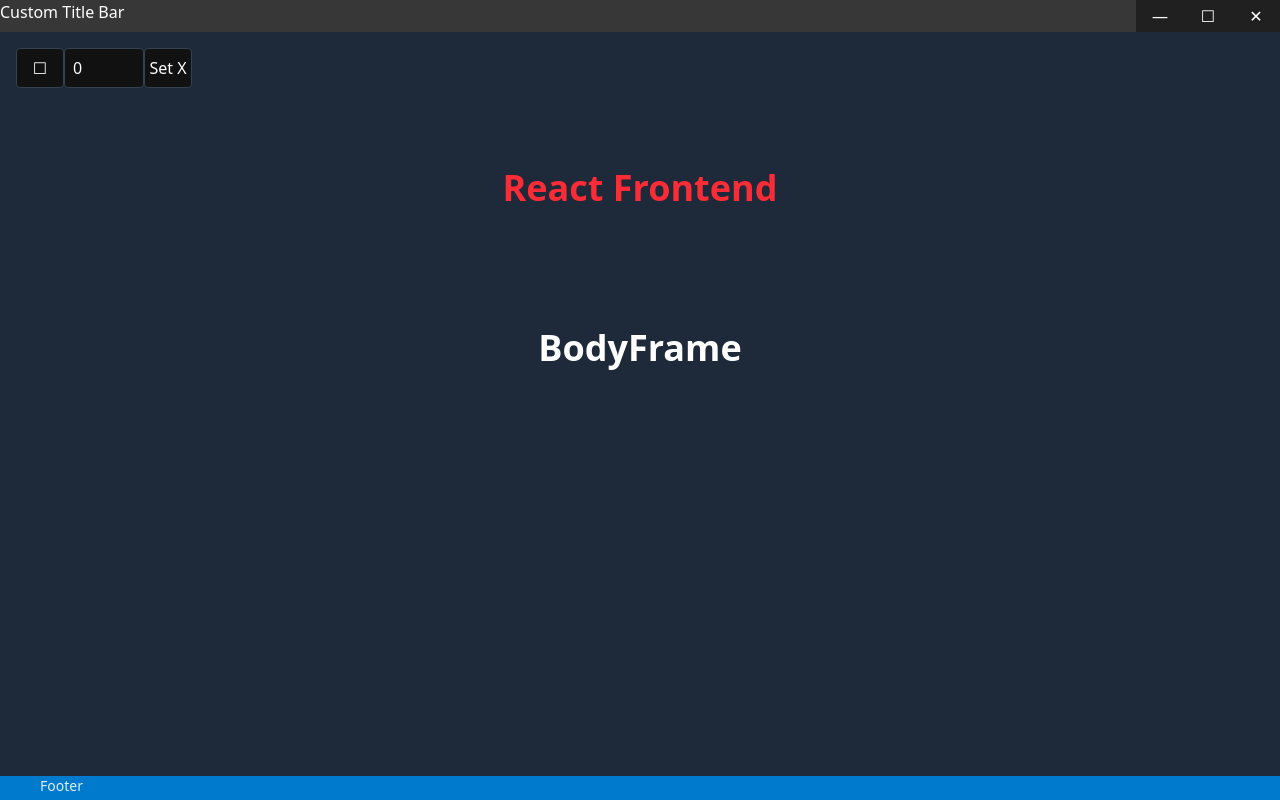
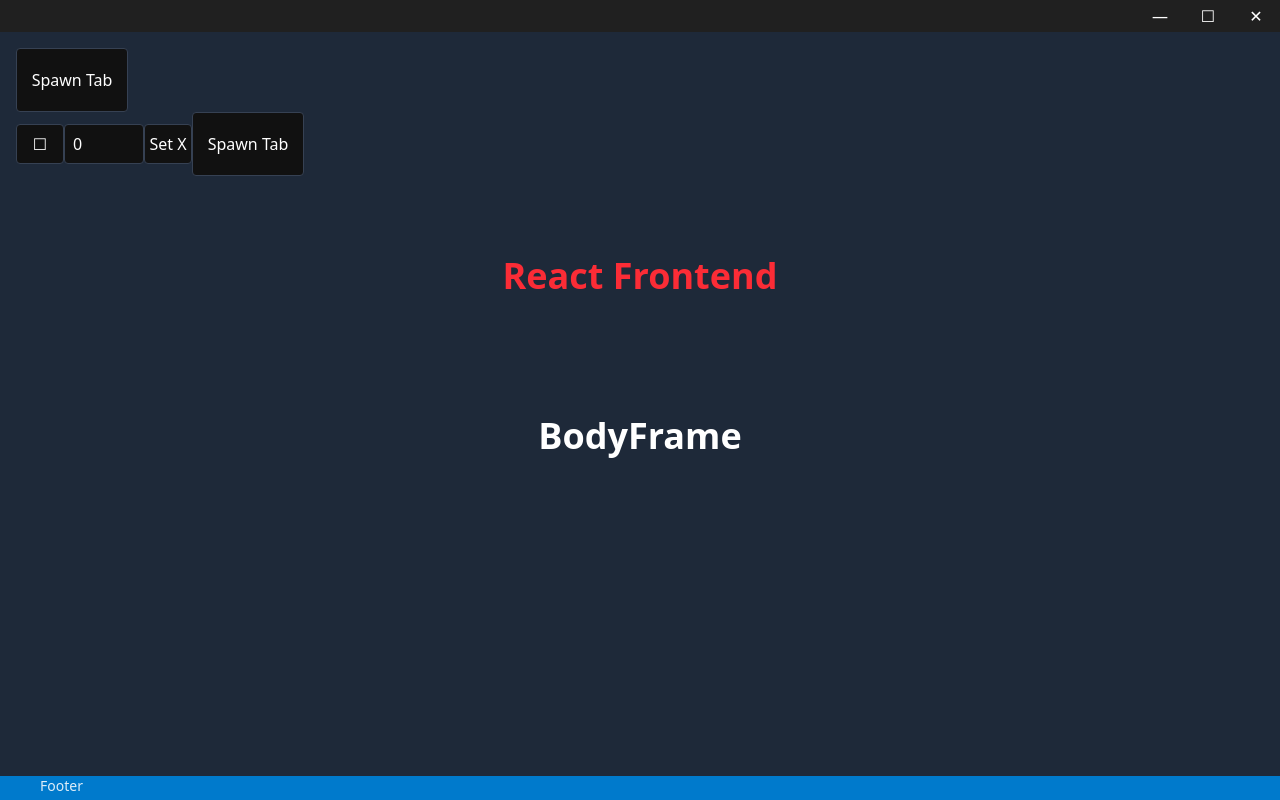
Before and after one commit to alesurankar/CefApp, a React (Vite) app in the folder ReactCef/: page / in a window 1280 px wide. Built offline with nearby package versions, Linux system fonts and the light colour scheme.

Commit message:
adding an tabspawner in titlebar and moving cef thing to cefInterface.ts

```diff
--- a/ReactCef/src/App.tsx
+++ b/ReactCef/src/App.tsx
@@ -1,28 +1,32 @@
-import { useEffect } from "react";
+import { useState, useEffect } from "react";
 import TitleBar from './gui/TitleBar.tsx';
 import FooterBar from './gui/FooterBar.tsx';
 import BodyFrame from './gui/BodyFrame.tsx';
+import { myCefMouseClick } from "./cef/cefInterface.ts"
 
 
-interface CefApi {
-  MouseClickFunc(): void;
-}
-
-const cef = window as unknown as CefApi;
-
-function myCefMouseClick(): void {
-  cef.MouseClickFunc();
+interface Tab {
+  id: number;
+  title: string;
 }
 
 const App = () => {
+  const [tabs, setTabs] = useState<Tab[]>([]);
+
+  const spawnTab = () => {
+    const newTab: Tab = { id: Date.now(), title: `Tab ${tabs.length + 1}` };
+    setTabs([...tabs, newTab]);
+  };
+
   useEffect(() => {
     document.addEventListener("mousedown", myCefMouseClick);
     return () => document.removeEventListener("mousedown", myCefMouseClick);
   }, []);
+
   return (
     <div id="window-container" className="flex flex-col h-screen">
-      <TitleBar />
-      <BodyFrame className="flex-1 overflow-auto" />
+      <TitleBar tabs={tabs} closeTab={(id) => setTabs(tabs.filter(t => t.id !== id))} />
+      <BodyFrame className="flex-1 overflow-auto" spawnTab={spawnTab} />
       <FooterBar />
     </div>
   );
--- /dev/null
+++ b/ReactCef/src/cef/cefInterface.ts
@@ -0,0 +1,26 @@
+
+
+export interface CefApi {
+  // App
+  MouseClickFunc(): void;
+  // TitleBar
+  CloseFunc(): void;
+  MinimizeFunc(): void;
+  ResizeFunc(): void;
+  // BodyFrame
+  CreateD3DRendererFunc(): void;
+  SetHandleXFunc(x: number): void;
+  SpawnTabWindowFunc(): void;
+}
+const cef = window as unknown as CefApi;
+
+// App
+export function myCefMouseClick(): void { cef.MouseClickFunc(); }
+// TitleBar
+export function myCefClose(): void { return cef.CloseFunc(); }
+export function myCefMinimize(): void { return cef.MinimizeFunc(); }
+export function myCefResize(): void { return cef.ResizeFunc(); }
+// BodyFrame
+export function myCefCreateD3DRenderer(): void { cef.CreateD3DRendererFunc(); }
+export function myCefSetHandleX(x: number): void { cef.SetHandleXFunc(x); }
+export function myCefSpawnTabWindow(): void { cef.SpawnTabWindowFunc(); }
--- a/ReactCef/src/gui/BodyFrame.tsx
+++ b/ReactCef/src/gui/BodyFrame.tsx
@@ -1,29 +1,25 @@
 import { useState } from "react";
+import { myCefCreateD3DRenderer, myCefSetHandleX, myCefSpawnTabWindow } from "../cef/cefInterface.ts"
 
-interface CefApi {
-    CreateD3DRendererFunc(): void;
-    SetHandleXFunc(x: number): void;
-}
-const cef = window as unknown as CefApi;
-
-function myCefCreateD3DRenderer(): void
-{
-    cef.CreateD3DRendererFunc();
-}
-
-function myCefSetHandleX(x: number): void
-{
-    cef.SetHandleXFunc(x);
-}
 
 interface BodyFrameProps {
     className?: string;
+    spawnTab: () => void;
 }
 
-const BodyFrame: React.FC<BodyFrameProps> = ({ className }) => {
+const BodyFrame: React.FC<BodyFrameProps> = ({ className, spawnTab }) => {
   const [handleX, setHandleX] = useState(0);
+
   return (
     <div className={`bg-gray-800 text-white p-4 ${className ?? ''}`}>
+      <div>
+        <button
+          className="w-28 h-16 bg-[#111111] rounded border border-gray-700 hover:bg-[#333333] active:bg-[#555555]"
+          onClick={spawnTab}
+        >
+          Spawn Tab
+        </button>
+      </div>
       <div>
         <button className="
           w-12 h-10
@@ -50,6 +46,12 @@
         >
           Set X
         </button>
+        <button
+          className="w-28 h-16 bg-[#111111] rounded border border-gray-700 hover:bg-[#333333] active:bg-[#555555]"
+          onClick={() => myCefSpawnTabWindow()}
+        >
+          Spawn Tab
+        </button>
       </div>
       <div className="text-4xl font-bold text-center my-20">
         <p className="text-red-500">React Frontend</p>
--- a/ReactCef/src/gui/TitleBar.tsx
+++ b/ReactCef/src/gui/TitleBar.tsx
@@ -1,32 +1,34 @@
-interface CefApi {
-    CloseFunc(): void;
-    MinimizeFunc(): void;
-    ResizeFunc(): void;
+import { myCefMinimize, myCefResize, myCefClose } from "../cef/cefInterface.ts"
+
+
+interface Tab {
+    id: number;
+    title: string;
 }
-const cef = window as unknown as CefApi;
-
-function myCefClose(): void
-{
-    return cef.CloseFunc();
+interface TitleBarProps {
+    tabs: Tab[];
+    closeTab: (id: number) => void;
 }
 
-function myCefMinimize(): void
-{
-    return cef.MinimizeFunc();
-}
+const TitleBar: React.FC<TitleBarProps> = ({ tabs, closeTab }) => {
 
-function myCefResize(): void
-{
-    return cef.ResizeFunc();
-}
-
-const TitleBar = () => {
   return (
     <div id="titlebar"
       className="h-8 w-full flex items-center justify-between bg-[#202020] text-white select-none"
     >
-      <div className="flex-1 h-8 bg-[#373737]">
-        Custom Title Bar
+      {/* Tabs container */}
+      <div className="flex-1 flex items-center overflow-x-auto space-x-1 px-2">
+          {tabs.map(tab => (
+              <div key={tab.id} className="flex items-center bg-[#373737] px-2 rounded">
+                  <span className="text-sm">{tab.title}</span>
+                  <button
+                      className="ml-1 text-red-500 hover:text-red-700"
+                      onClick={() => closeTab(tab.id)}
+                  >
+                      ✕
+                  </button>
+              </div>
+          ))}
       </div>
 
       {/* Window controls */}
```
Also changed, not shown: ReactCef/src/gui/AsyncFrame(not_relevant).tsx (renamed from ReactCef/src/gui/AsyncFrame.tsx), 2 other files (tests, documents, lock files or other folders).
